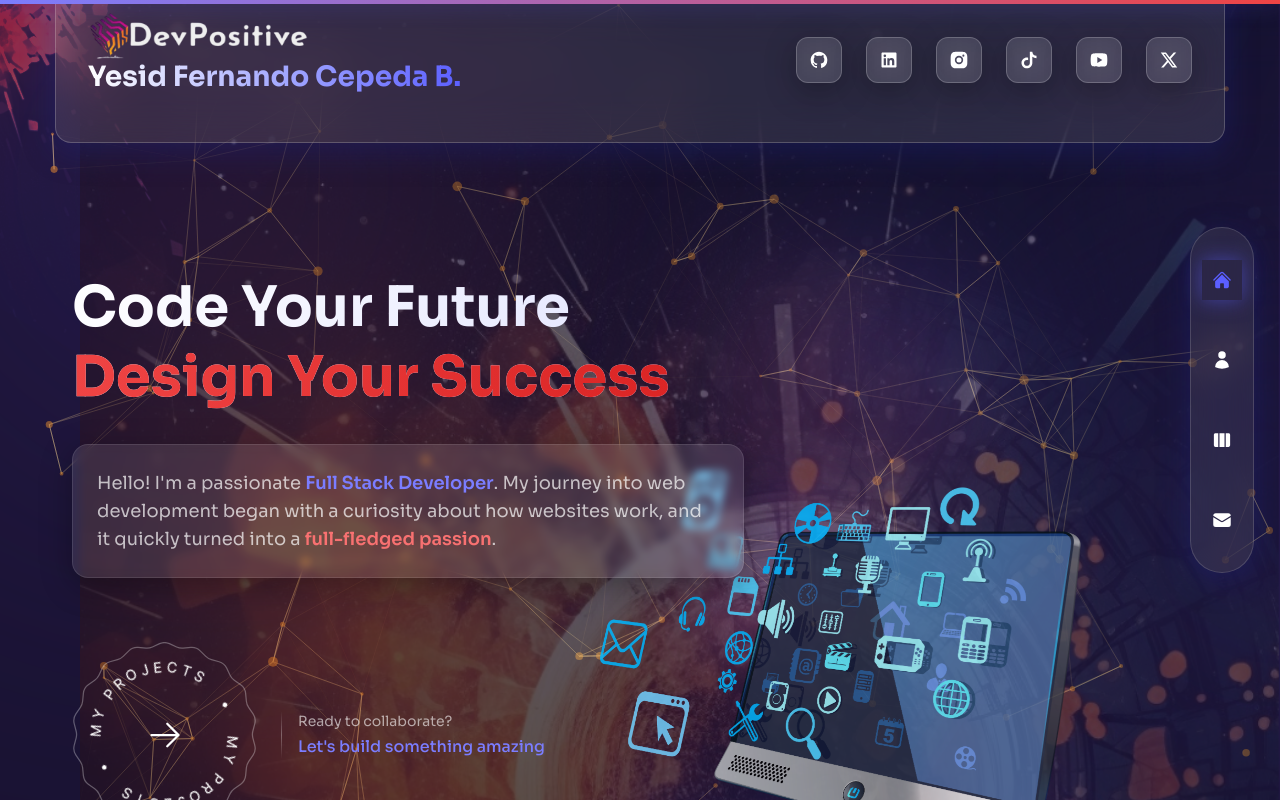
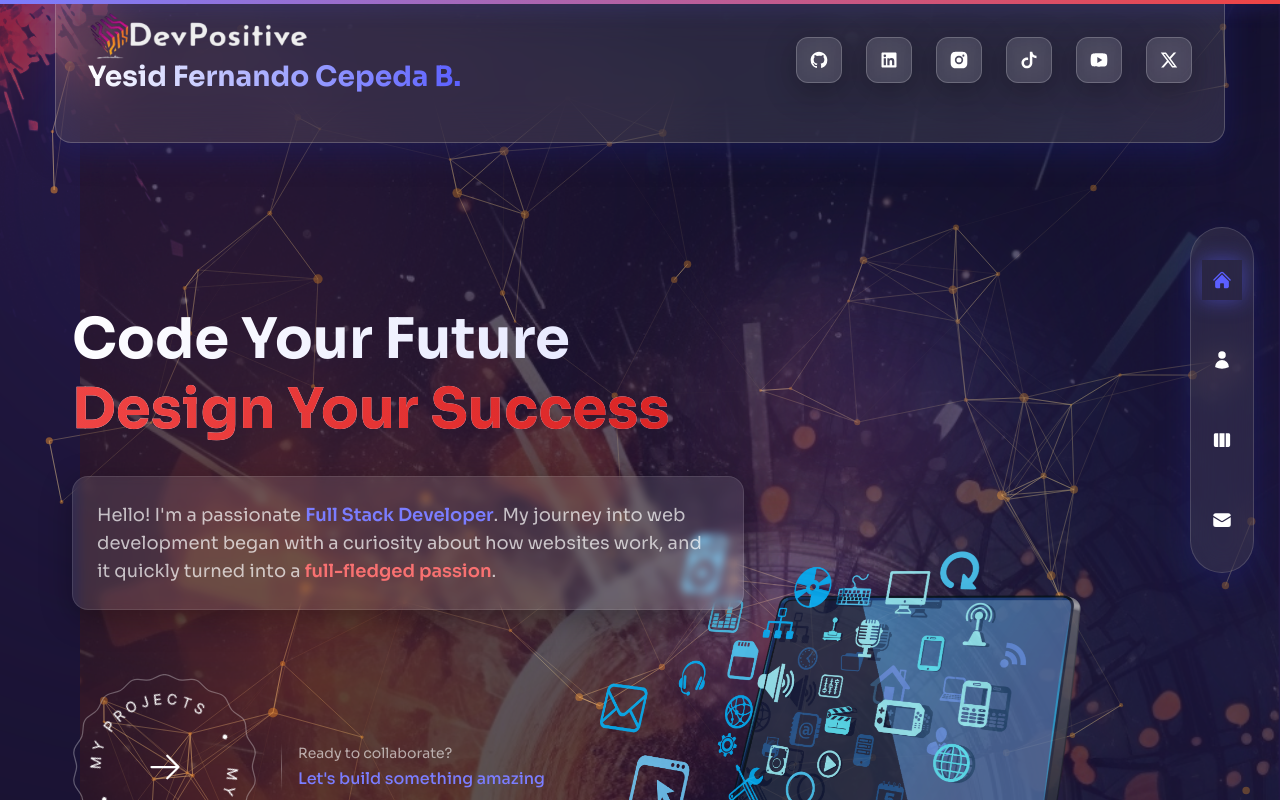
Before and after one commit to fer8614/dev-positive, a Next.js app: page / in a window 1280 px wide. Shown: the top 800 px of the page. Built offline with nearby package versions, Linux system fonts and the light colour scheme.

Commit message:
lowering homepage content on mobile devices

```diff
--- a/pages/index.js
+++ b/pages/index.js
@@ -35,7 +35,7 @@ const Home = () => {
       {/* text */}
       <div className="relative z-10 w-full min-h-screen flex items-center">
         <div className="text-center flex flex-col justify-center xl:text-left w-full container mx-auto
-                       px-4 sm:px-6 lg:px-8 py-28 sm:py-40 md:py-52">
+                       px-4 sm:px-6 lg:px-8 py-36 sm:py-48 md:py-60">
           {/* title */}
           <motion.h1
             variants={fadeIn("down", 0.2)}
```
